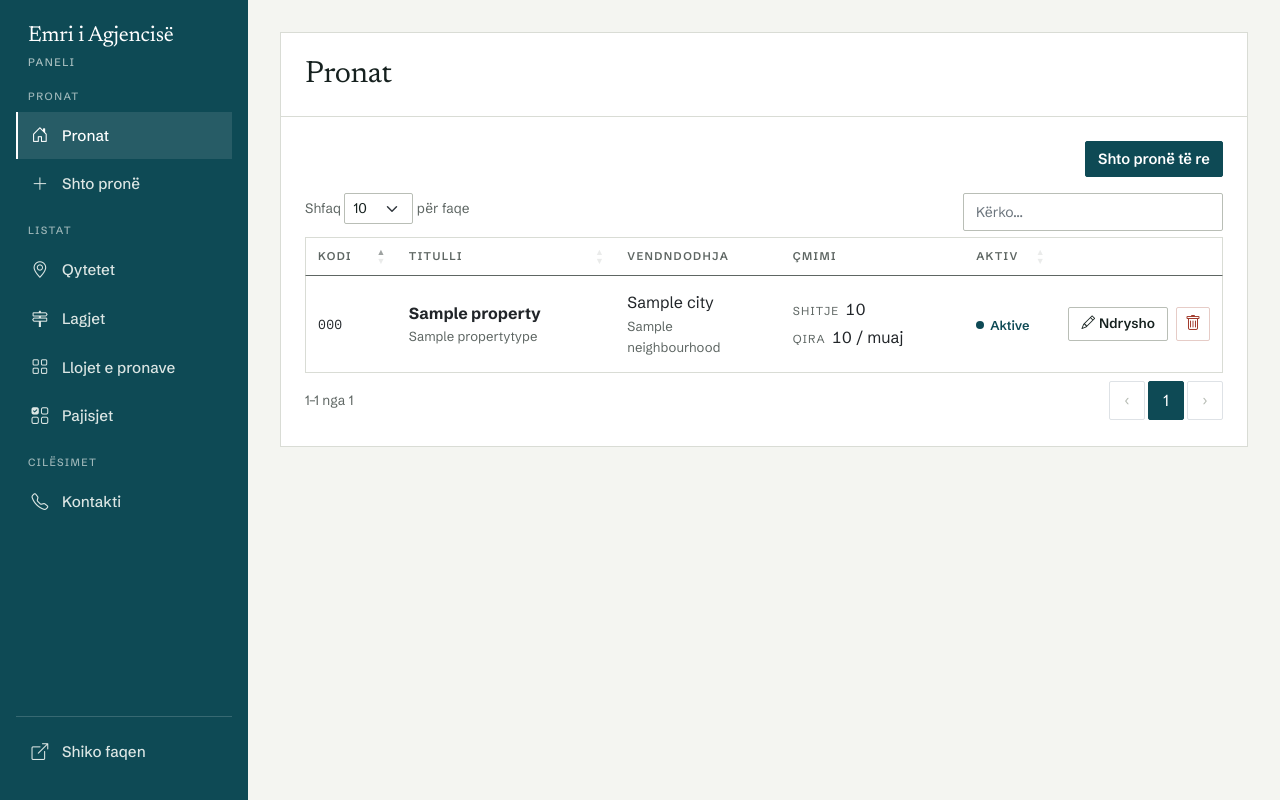
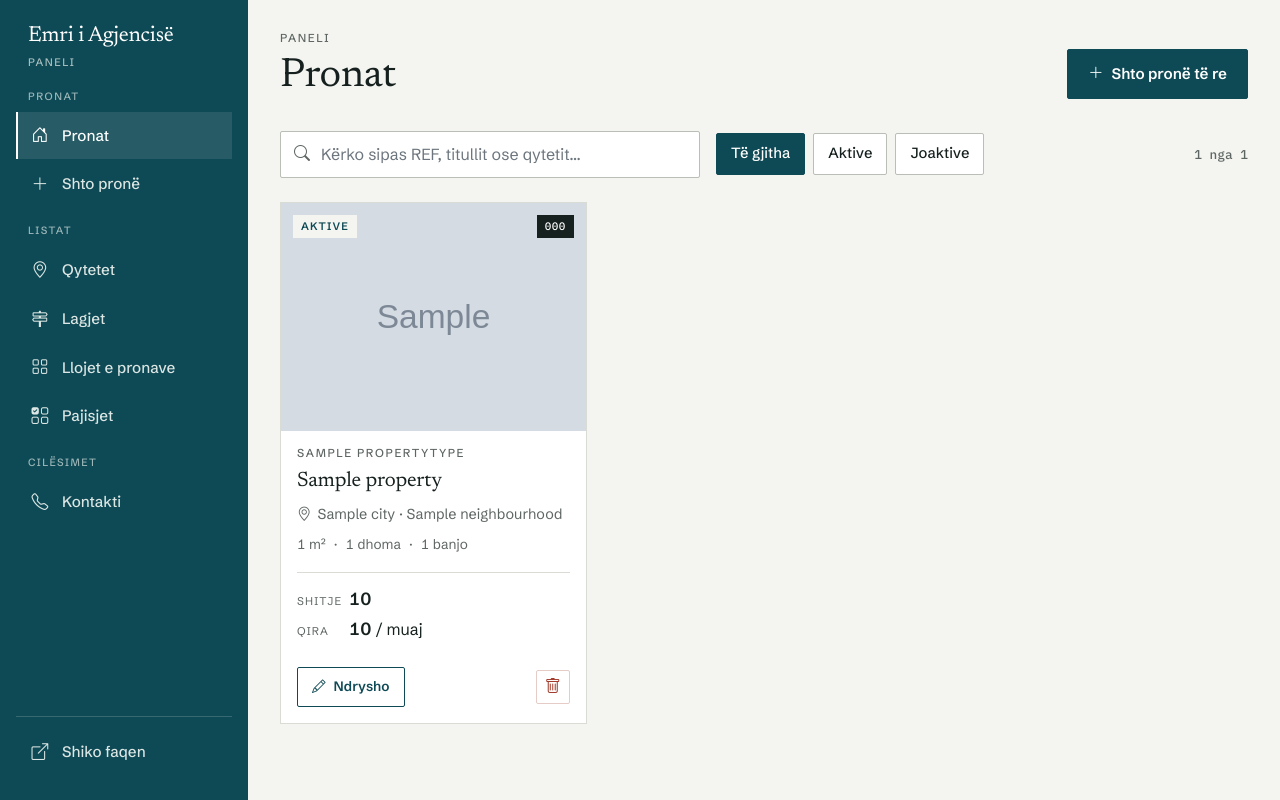
Before and after one commit to Idrizi2007/RealEstate-template, an ASP.NET Core app: page /Admin/Property in a window 1280 px wide. Run offline with ASP.NET Core 8, Linux system fonts and the light colour scheme; tables that the repository leaves empty hold one stand-in row (values such as "Sample post"); grey boxes marked "Sample" are stand-in pictures; style sheets or scripts are compiled from the project's sources; some libraries are stand-ins or nearby versions.

Commit message:
Show properties as cards with photos, ignore JSON cycles

```diff
--- a/RealEstate.Web/Areas/Admin/Controllers/PropertyController.cs
+++ b/RealEstate.Web/Areas/Admin/Controllers/PropertyController.cs
@@ -93,7 +93,7 @@ namespace RealEstate.Web.Areas.Admin.Controllers
 
 
                     int SortOrder = (await _unitOfWork.PropertyImages.GetAllAsync(u => u.PropertyId == propertyvm.Property.Id)).Count();
-                    var allowedExtensions = new[] { ".jpg", ".jpeg", ".png", ".webp", ".avif" };
+                    var allowedExtensions = new[] { ".jpg", ".jpeg", ".png", ".avif", ".webp "};
 
                     foreach (var image in propertyvm.NewImages)
                     {
@@ -101,7 +101,7 @@ namespace RealEstate.Web.Areas.Admin.Controllers
 
                         if (!allowedExtensions.Contains(extension))
                         {
-                            TempData["error"] = "Formatet e lejuara të imazheve janë: .jpg, .jpeg, .png, .webp, .avif";
+                            TempData["error"] = $"Formati {extension} nuk është i lejuar për imazhet. Formatet e lejuara janë: {string.Join(", ", allowedExtensions)}";
                             continue;
                         }
 
@@ -152,7 +152,7 @@ namespace RealEstate.Web.Areas.Admin.Controllers
         public async Task<IActionResult> GetAll()
         {
 
-            var propertyList = await _unitOfWork.Properties.GetAllAsync(includeProperties: "PropertyType,Neighbourhood,City");
+            var propertyList = await _unitOfWork.Properties.GetAllAsync(includeProperties: "PropertyType,Neighbourhood,City,Images,");
             return Json(new { data = propertyList });
         }
         [HttpDelete]
--- a/RealEstate.Web/Areas/Admin/Views/Property/Index.cshtml
+++ b/RealEstate.Web/Areas/Admin/Views/Property/Index.cshtml
@@ -1,37 +1,37 @@
-<div class="card shadow border-0 mt-4">
-    <div class="card-header bg-secondary bg-gradient ml-0 py-3">
-        <div class="row">
-            <div class="col-12 text-center">
-                <h2 class="text-white py-2">Pronat</h2>
-            </div>
-        </div>
+@{
+    ViewData["Title"] = "Pronat";
+}
+
+<div class="gd-admin-head">
+    <div>
+        <div class="gd-eyebrow">Paneli</div>
+        <h1>Pronat</h1>
     </div>
-    <div class="card-body p-4">
-        <div class="row pb-3">
-            <div class="col-6"></div>
-            <div class="col-6 text-end">
-                <a asp-area="Admin" asp-controller="Property" asp-action="Upsert" class="btn btn-primary">
-                    Shto pronë të re
-                </a>
-            </div>
-        </div>
+    <a asp-area="Admin" asp-controller="Property" asp-action="Upsert" class="btn-gd text-decoration-none">
+        <i class="bi bi-plus-lg"></i>Shto pronë të re
+    </a>
+</div>
 
-        <table id="tblData" class="table table-bordered table-striped" style="width:100%">
-            <thead>
-                <tr>
-                    <th>Kodi</th>
-                    <th>Titulli</th>
-                    <th>Lloji</th>
-                    <th>Vendndodhja</th>
-                    <th>Çmimi</th>
-                    <th>Aktiv</th>
-                    <th></th>
-                </tr>
-            </thead>
-        </table>
+<div class="gd-toolbar">
+    <div class="gd-search">
+        <i class="bi bi-search"></i>
+        <input type="search" id="propertySearch" class="form-control" placeholder="Kërko sipas REF, titullit ose qytetit…" aria-label="Kërko pronat" />
     </div>
+    <div class="gd-amenities" role="group" aria-label="Filtro sipas statusit">
+        <input type="radio" class="btn-check" name="statusFilter" id="filterAll" value="all" checked />
+        <label class="gd-amenity" for="filterAll">Të gjitha</label>
+        <input type="radio" class="btn-check" name="statusFilter" id="filterActive" value="active" />
+        <label class="gd-amenity" for="filterActive">Aktive</label>
+        <input type="radio" class="btn-check" name="statusFilter" id="filterInactive" value="inactive" />
+        <label class="gd-amenity" for="filterInactive">Joaktive</label>
+    </div>
+    <div class="gd-count" id="propertyCount" aria-live="polite"></div>
+</div>
+
+<div class="gd-prop-grid" id="propertyGrid">
+    <div class="gd-empty">Duke ngarkuar…</div>
 </div>
 
 @section Scripts {
-    <script src="~/js/property.js"></script>
+    <script src="~/js/property.js" asp-append-version="true"></script>
 }
--- a/RealEstate.Web/Program.cs
+++ b/RealEstate.Web/Program.cs
@@ -2,11 +2,13 @@ using Microsoft.EntityFrameworkCore;
 using RealEstate.DataAccess;
 using RealEstate.DataAccess.Repository;
 using RealEstate.DataAccess.Repository.IRepository;
+using System.Text.Json.Serialization;
 
 var builder = WebApplication.CreateBuilder(args);
 
 // Add services to the container.
-builder.Services.AddControllersWithViews();
+builder.Services.AddControllersWithViews().AddJsonOptions(o =>
+    o.JsonSerializerOptions.ReferenceHandler = ReferenceHandler.IgnoreCycles); ;
 builder.Services.AddDbContext<ApplicationDbContext>(options =>
     options.UseSqlServer(builder.Configuration.GetConnectionString("DefaultConnection")));
 builder.Services.AddScoped<IUnitOfWork, UnitOfWork>();
--- a/RealEstate.Web/wwwroot/css/admin.css
+++ b/RealEstate.Web/wwwroot/css/admin.css
@@ -518,6 +518,160 @@ body.gd-admin .page-item.disabled .page-link {
     color: var(--gd-white);
 }
 
+.gd-toolbar {
+    display: flex;
+    flex-wrap: wrap;
+    align-items: center;
+    gap: var(--gd-s3) var(--gd-s4);
+    margin-bottom: var(--gd-s5);
+}
+
+.gd-search {
+    position: relative;
+    flex: 1 1 280px;
+    max-width: 420px;
+}
+
+.gd-search i {
+    position: absolute;
+    left: 14px;
+    top: 50%;
+    transform: translateY(-50%);
+    color: var(--gd-muted);
+    pointer-events: none;
+}
+
+body.gd-admin .gd-search .form-control {
+    padding: 0.65rem 0.75rem 0.65rem 2.5rem;
+}
+
+.gd-count {
+    margin-left: auto;
+    font: 500 0.8rem var(--gd-mono);
+    color: var(--gd-muted);
+}
+
+.gd-prop-grid {
+    display: grid;
+    grid-template-columns: repeat(auto-fill, minmax(min(280px, 100%), 1fr));
+    gap: var(--gd-s5);
+}
+
+.gd-empty {
+    grid-column: 1 / -1;
+    padding: var(--gd-s7) var(--gd-s4);
+    text-align: center;
+    color: var(--gd-muted);
+    background: var(--gd-white);
+    border: 1px dashed var(--gd-control-line);
+}
+
+.gd-prop-card {
+    display: flex;
+    flex-direction: column;
+    min-width: 0;
+    background: var(--gd-white);
+    border: 1px solid var(--gd-line);
+    transition: border-color 0.2s ease;
+}
+
+.gd-prop-card:hover {
+    border-color: var(--gd-control-line);
+}
+
+.gd-prop-card .gd-photo {
+    width: 100%;
+}
+
+.gd-prop-card:hover .gd-photo img {
+    transform: scale(1.03);
+}
+
+.gd-prop-card.is-inactive .gd-photo img {
+    filter: grayscale(0.85);
+    opacity: 0.75;
+}
+
+.gd-chip.gd-status {
+    background: var(--gd-danger);
+    color: var(--gd-white);
+}
+
+.gd-chip.gd-status.is-on {
+    background: var(--gd-paper);
+    color: var(--gd-sea);
+}
+
+.gd-prop-body {
+    display: grid;
+    gap: var(--gd-s2);
+    padding: var(--gd-s4) var(--gd-s4) var(--gd-s3);
+    flex: 1;
+    align-content: start;
+}
+
+.gd-prop-title {
+    font-size: 1.3rem;
+    line-height: 1.25;
+    margin: 0;
+}
+
+.gd-prop-title a {
+    color: var(--gd-ink);
+    text-decoration: none;
+}
+
+.gd-prop-title a:hover {
+    color: var(--gd-sea);
+}
+
+.gd-prop-place {
+    display: flex;
+    align-items: center;
+    gap: 6px;
+    font-size: 0.9rem;
+    color: var(--gd-muted);
+}
+
+.gd-prop-card .gd-facts {
+    gap: 2px 8px;
+}
+
+.gd-prop-prices {
+    display: grid;
+    gap: 2px;
+    margin-top: var(--gd-s2);
+    padding-top: var(--gd-s3);
+    border-top: 1px solid var(--gd-line);
+    font-variant-numeric: tabular-nums;
+}
+
+.gd-prop-prices span {
+    display: inline-block;
+    min-width: 52px;
+    font-size: 0.7rem;
+    letter-spacing: 0.1em;
+    text-transform: uppercase;
+    color: var(--gd-muted);
+}
+
+.gd-prop-prices strong {
+    font-size: 1.1rem;
+    font-weight: 600;
+}
+
+.gd-prop-actions {
+    display: flex;
+    align-items: center;
+    gap: var(--gd-s2);
+    padding: var(--gd-s3) var(--gd-s4) var(--gd-s4);
+}
+
+.gd-prop-actions .btn-gd-line {
+    padding: 8px 14px;
+    font-size: 0.85rem;
+}
+
 .gd-admin-head {
     display: flex;
     flex-wrap: wrap;
--- a/RealEstate.Web/wwwroot/js/property.js
+++ b/RealEstate.Web/wwwroot/js/property.js
@@ -1,94 +1,113 @@
-var dataTable;
+var allProperties = [];
+
 $(document).ready(function () {
-    loadDataTable();
+    loadProperties();
+    $('#propertySearch').on('input', render);
+    $('input[name="statusFilter"]').on('change', render);
 });
-
-function formatPrice(value) {
-    return Number(value).toLocaleString('sq-AL', { maximumFractionDigits: 2 });
-}
 
 function esc(value) {
     return $('<span>').text(value ?? '').html();
 }
 
-function loadDataTable() {
-    dataTable = $('#tblData').DataTable({
-        ajax: { url: '/Admin/Property/GetAll' },
-        columns: [
-            {
-                data: 'referenceCode',
-                width: '10%',
-                render: function (data) {
-                    return '<span class="gd-mono gd-ref-cell">' + esc(data) + '</span>';
-                }
-            },
-            {
-                data: 'title',
-                width: '24%',
-                render: function (data, type, row) {
-                    if (type !== 'display') {
-                        return data;
-                    }
-                    return '<strong class="fw-semibold">' + esc(data) + '</strong>'
-                        + (row.propertyType ? '<span class="gd-cell-sub">' + esc(row.propertyType.name) + '</span>' : '');
-                }
-            },
-            {
-                data: 'propertyType.name',
-                visible: false,
-                defaultContent: ''
-            },
-            {
-                data: null,
-                width: '18%',
-                orderable: false,
-                render: function (data, type, row) {
-                    var city = esc(row.city ? row.city.name : '');
-                    var neighbourhood = row.neighbourhood
-                        ? '<span class="gd-cell-sub">' + esc(row.neighbourhood.name) + '</span>'
-                        : '';
-                    return city + neighbourhood;
-                }
-            },
-            {
-                data: null,
-                width: '20%',
-                orderable: false,
-                render: function (data, type, row) {
-                    var parts = [];
-                    if (row.salePrice != null) {
-                        parts.push('<div><span>Shitje</span>' + formatPrice(row.salePrice) + '</div>');
-                    }
-                    if (row.rentPrice != null) {
-                        parts.push('<div><span>Qira</span>' + formatPrice(row.rentPrice) + ' / muaj</div>');
-                    }
-                    return '<div class="gd-price-cell">' + parts.join('') + '</div>';
-                }
-            },
-            {
-                data: 'isActive',
-                width: '10%',
-                render: function (data, type) {
-                    if (type !== 'display') {
-                        return data ? 1 : 0;
-                    }
-                    return data
-                        ? '<span class="gd-pill is-on">Aktive</span>'
-                        : '<span class="gd-pill">Joaktive</span>';
-                }
-            },
-            {
-                data: 'id',
-                width: '18%',
-                orderable: false,
-                render: function (data) {
-                    return `<div class="gd-row-actions">
-                        <a href="/Admin/Property/Upsert?id=${data}" class="btn btn-outline-secondary"><i class="bi bi-pencil me-1"></i>Ndrysho</a>
-                        <button type="button" class="gd-icon-btn is-danger" aria-label="Fshi pronën" title="Fshi"
-                                onclick="confirmDelete('/Admin/Property/Delete/${data}', () => dataTable.ajax.reload())"><i class="bi bi-trash"></i></button>
-                    </div>`;
-                }
-            }
-        ]
+function formatPrice(value) {
+    return Number(value).toLocaleString('sq-AL', { maximumFractionDigits: 0 });
+}
+
+function loadProperties() {
+    $.get('/Admin/Property/GetAll')
+        .done(function (response) {
+            allProperties = response.data || [];
+            render();
+        })
+        .fail(function () {
+            $('#propertyGrid').html('<div class="gd-empty">Pronat nuk u ngarkuan. Rifresko faqen.</div>');
+            $('#propertyCount').text('');
+        });
+}
+
+function primaryImage(property) {
+    var images = (property.images || []).slice().sort(function (a, b) { return a.sortOrder - b.sortOrder; });
+    var primary = images.find(function (i) { return i.isPrimary; }) || images[0];
+    return primary ? primary.imageUrl : null;
+}
+
+function matches(property, term, status) {
+    if (status === 'active' && !property.isActive) return false;
+    if (status === 'inactive' && property.isActive) return false;
+    if (!term) return true;
+    var haystack = [
+        property.referenceCode,
+        property.title,
+        property.city && property.city.name,
+        property.neighbourhood && property.neighbourhood.name,
+        property.propertyType && property.propertyType.name
+    ].join(' ').toLowerCase();
+    return haystack.indexOf(term) !== -1;
+}
+
+function card(p) {
+    var image = primaryImage(p);
+    var photo = image
+        ? '<img src="' + esc(image) + '" alt="" loading="lazy" />'
+        : '<span class="gd-photo-empty"><i class="bi bi-image"></i></span>';
+
+    var place = [p.city && p.city.name, p.neighbourhood && p.neighbourhood.name].filter(Boolean).map(esc).join(' · ');
+
+    var prices = [];
+    if (p.salePrice != null) {
+        prices.push('<div><span>Shitje</span><strong>' + formatPrice(p.salePrice) + '</strong></div>');
+    }
+    if (p.rentPrice != null) {
+        prices.push('<div><span>Qira</span><strong>' + formatPrice(p.rentPrice) + '</strong> / muaj</div>');
+    }
+
+    var facts = [];
+    if (p.areaM2 != null) facts.push(esc(p.areaM2) + ' m²');
+    if (p.bedrooms != null) facts.push(esc(p.bedrooms) + ' dhoma');
+    if (p.bathrooms != null) facts.push(esc(p.bathrooms) + ' banjo');
+
+    var editUrl = '/Admin/Property/Upsert?id=' + p.id;
+
+    return '<article class="gd-prop-card' + (p.isActive ? '' : ' is-inactive') + '">'
+        + '<a class="gd-photo" href="' + editUrl + '" tabindex="-1" aria-hidden="true">'
+        + '<span class="gd-chip gd-status' + (p.isActive ? ' is-on' : '') + '">' + (p.isActive ? 'Aktive' : 'Joaktive') + '</span>'
+        + '<span class="gd-ref">' + esc(p.referenceCode) + '</span>'
+        + photo
+        + '</a>'
+        + '<div class="gd-prop-body">'
+        + '<div class="gd-eyebrow">' + esc(p.propertyType ? p.propertyType.name : '') + '</div>'
+        + '<h2 class="gd-prop-title"><a href="' + editUrl + '">' + esc(p.title) + '</a></h2>'
+        + (place ? '<div class="gd-prop-place"><i class="bi bi-geo-alt"></i>' + place + '</div>' : '')
+        + (facts.length ? '<div class="gd-facts">' + facts.join('<span aria-hidden="true">·</span>') + '</div>' : '')
+        + '<div class="gd-prop-prices">' + (prices.length ? prices.join('') : '<div class="gd-muted">Pa çmim</div>') + '</div>'
+        + '</div>'
+        + '<div class="gd-prop-actions">'
+        + '<a href="' + editUrl + '" class="btn-gd-line text-decoration-none"><i class="bi bi-pencil"></i>Ndrysho</a>'
+        + '<button type="button" class="gd-icon-btn is-danger ms-auto" aria-label="Fshi pronën ' + esc(p.referenceCode) + '" title="Fshi" data-delete="' + p.id + '"><i class="bi bi-trash"></i></button>'
+        + '</div>'
+        + '</article>';
+}
+
+function render() {
+    var term = $.trim($('#propertySearch').val()).toLowerCase();
+    var status = $('input[name="statusFilter"]:checked').val();
+    var list = allProperties.filter(function (p) { return matches(p, term, status); });
+
+    $('#propertyCount').text(list.length + ' nga ' + allProperties.length);
+
+    if (!allProperties.length) {
+        $('#propertyGrid').html('<div class="gd-empty">Ende nuk ka prona. <a href="/Admin/Property/Upsert">Shto të parën</a>.</div>');
+        return;
+    }
+    if (!list.length) {
+        $('#propertyGrid').html('<div class="gd-empty">Asnjë pronë nuk përputhet me kërkimin.</div>');
+        return;
+    }
+
+    $('#propertyGrid').html(list.map(card).join(''));
+    $('#propertyGrid [data-delete]').on('click', function () {
+        var id = $(this).data('delete');
+        confirmDelete('/Admin/Property/Delete/' + id, loadProperties);
     });
 }
```
